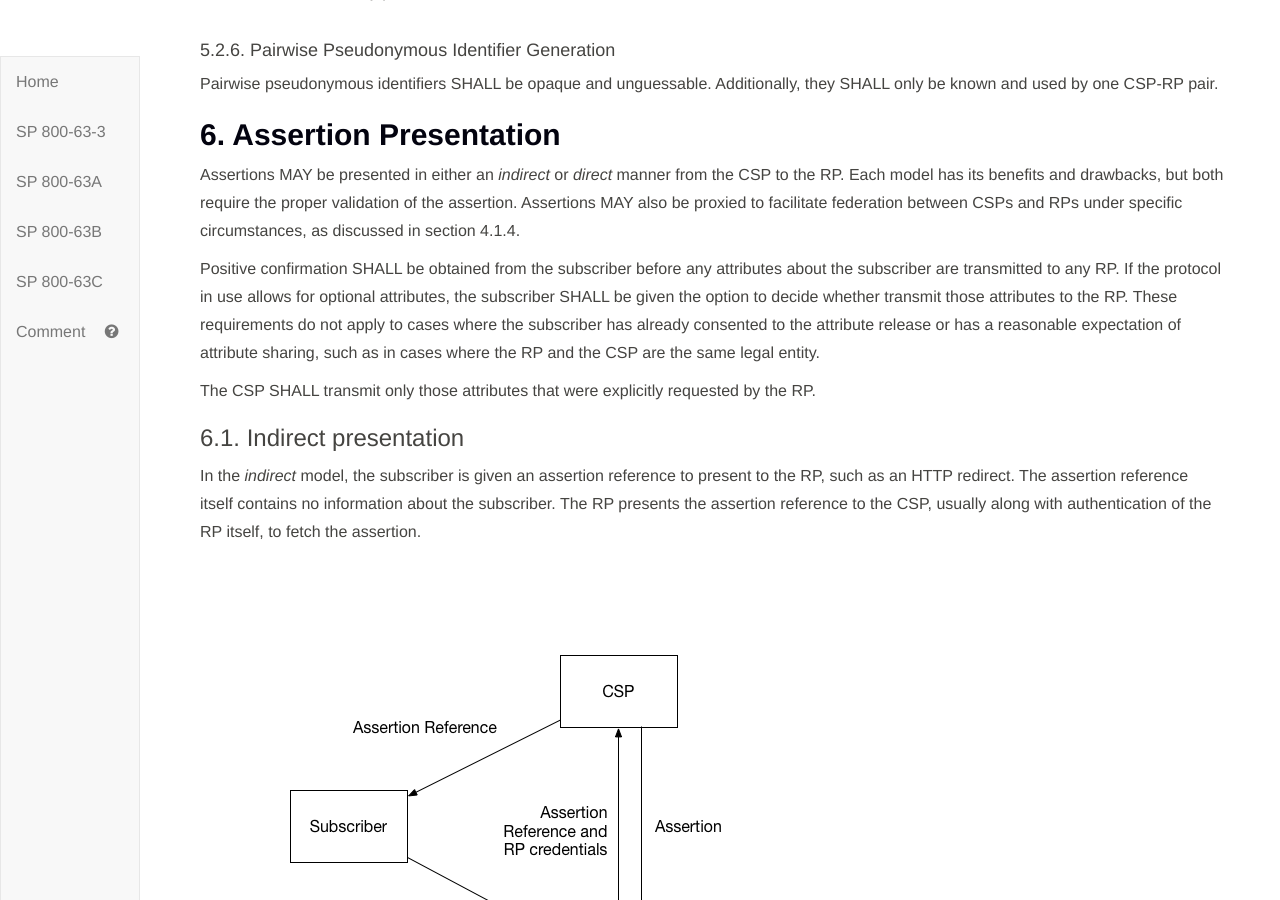
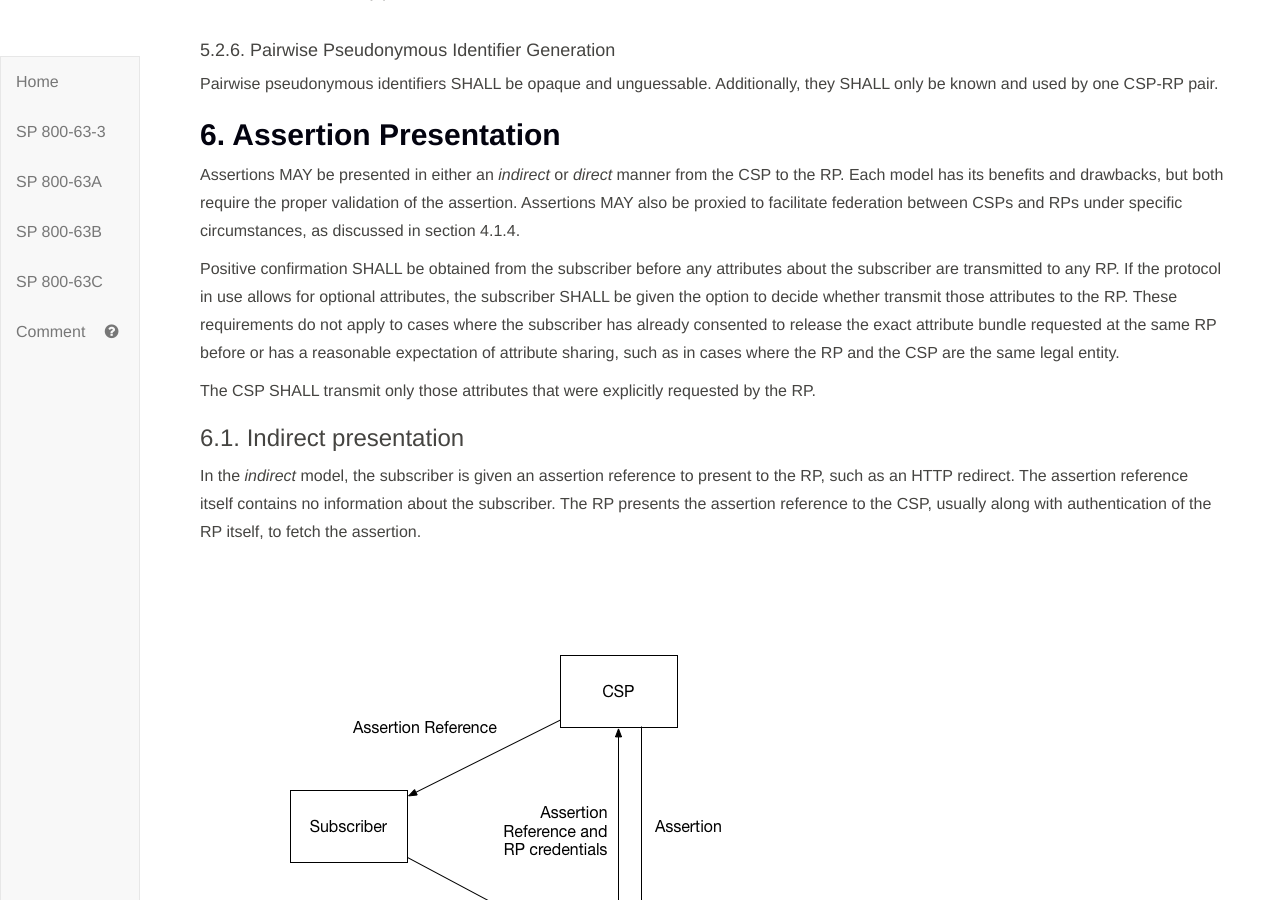
Before and after one commit to usnistgov/800-63-3, a Jekyll site: the page built from sp800-63c.md, in a window 1280 px wide and 900 px high, scrolled down 12291 px. Built offline with Jekyll 4.4.1, drawn with Linux system fonts in a browser that asks for light colours.

Commit message:
Clarified attribute release language

```diff
--- a/sp800-63c/sec6_presentation.md
+++ b/sp800-63c/sec6_presentation.md
@@ -4,7 +4,7 @@
 
 Assertions MAY be presented in either an *indirect* or *direct* manner from the CSP to the RP. Each model has its benefits and drawbacks, but both require the proper validation of the assertion. Assertions MAY also be proxied to facilitate federation between CSPs and RPs under specific circumstances, as discussed in section 4.1.4.
 
-Positive confirmation SHALL be obtained from the subscriber before any attributes about the subscriber are transmitted to any RP. If the protocol in use allows for optional attributes, the subscriber SHALL be given the option to decide whether transmit those attributes to the RP. These requirements do not apply to cases where the subscriber has already consented to the attribute release or has a reasonable expectation of attribute sharing, such as in cases where the RP and the CSP are the same legal entity.
+Positive confirmation SHALL be obtained from the subscriber before any attributes about the subscriber are transmitted to any RP. If the protocol in use allows for optional attributes, the subscriber SHALL be given the option to decide whether transmit those attributes to the RP. These requirements do not apply to cases where the subscriber has already consented to release the exact attribute bundle requested at the same RP before or has a reasonable expectation of attribute sharing, such as in cases where the RP and the CSP are the same legal entity.
 
 The CSP SHALL transmit only those attributes that were explicitly requested by the RP.
 
```
